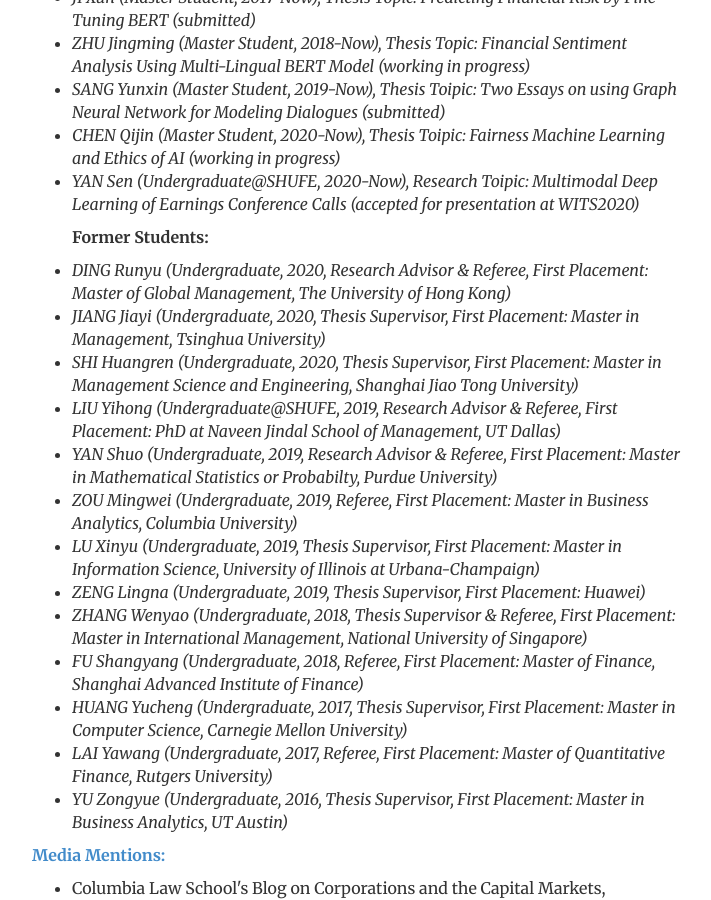
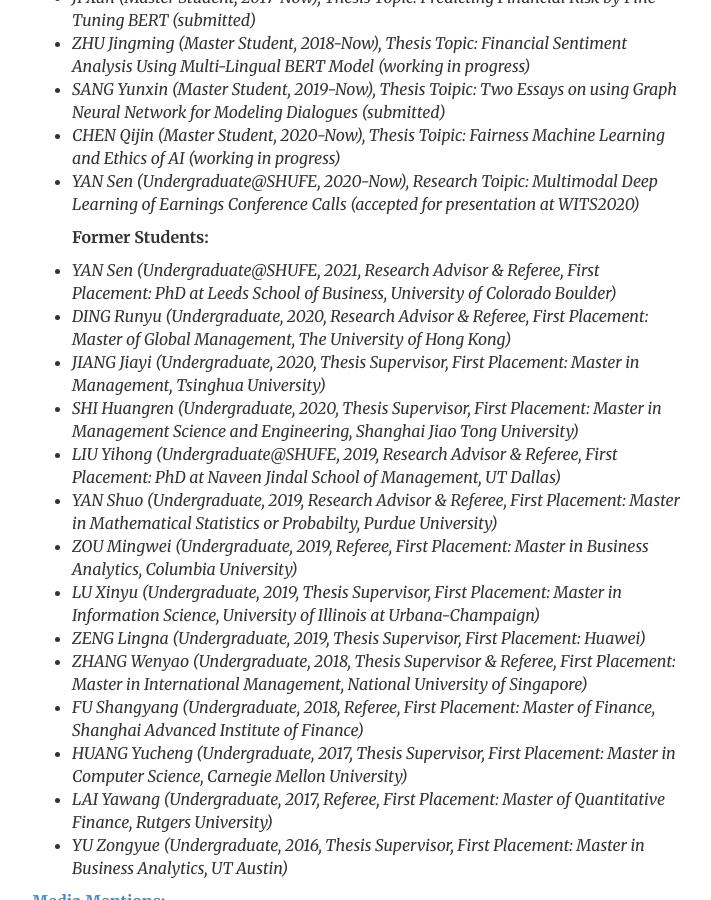
Before and after one commit to popeye007/popeye007.github.io, a Jekyll site: the page built from research/index.html, in a window 1280 px wide and 900 px high, scrolled down 1687 px. Shown: the whole window, without its empty margins (284-995 px from the left). Built offline with Jekyll 4.4.1, drawn with Linux system fonts in a browser that asks for light colours; comment, search, counter and statistics services are not loaded.

Commit message:
update stu

```diff
--- a/research/index.html
+++ b/research/index.html
@@ -69,6 +69,7 @@
 		</ul>
 		<ul>
 			<p><b>Former Students:</b></p>
+			<li><i>YAN Sen (Undergraduate@SHUFE, 2021, Research Advisor & Referee, First Placement: PhD at Leeds School of Business, University of Colorado Boulder)</i></li>
 			<li><i>DING Runyu (Undergraduate, 2020, Research Advisor & Referee, First Placement: Master of Global Management, The University of Hong Kong)</i></li>
 			<li><i>JIANG Jiayi (Undergraduate, 2020, Thesis Supervisor, First Placement: Master in Management, Tsinghua University)</i></li>
 			<li><i>SHI Huangren (Undergraduate, 2020, Thesis Supervisor, First Placement: Master in Management Science and Engineering, Shanghai Jiao Tong University)</i></li>
```
